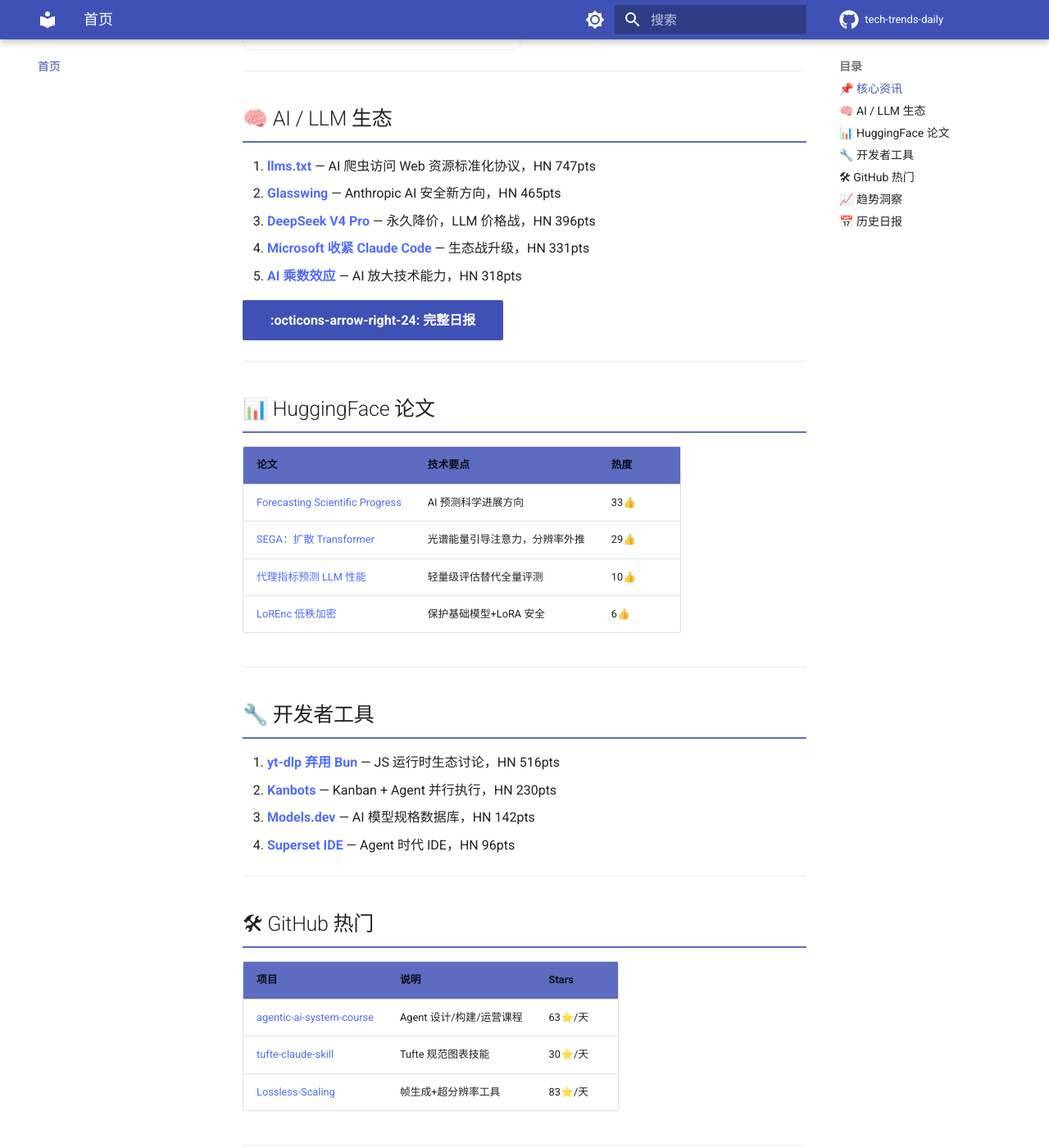
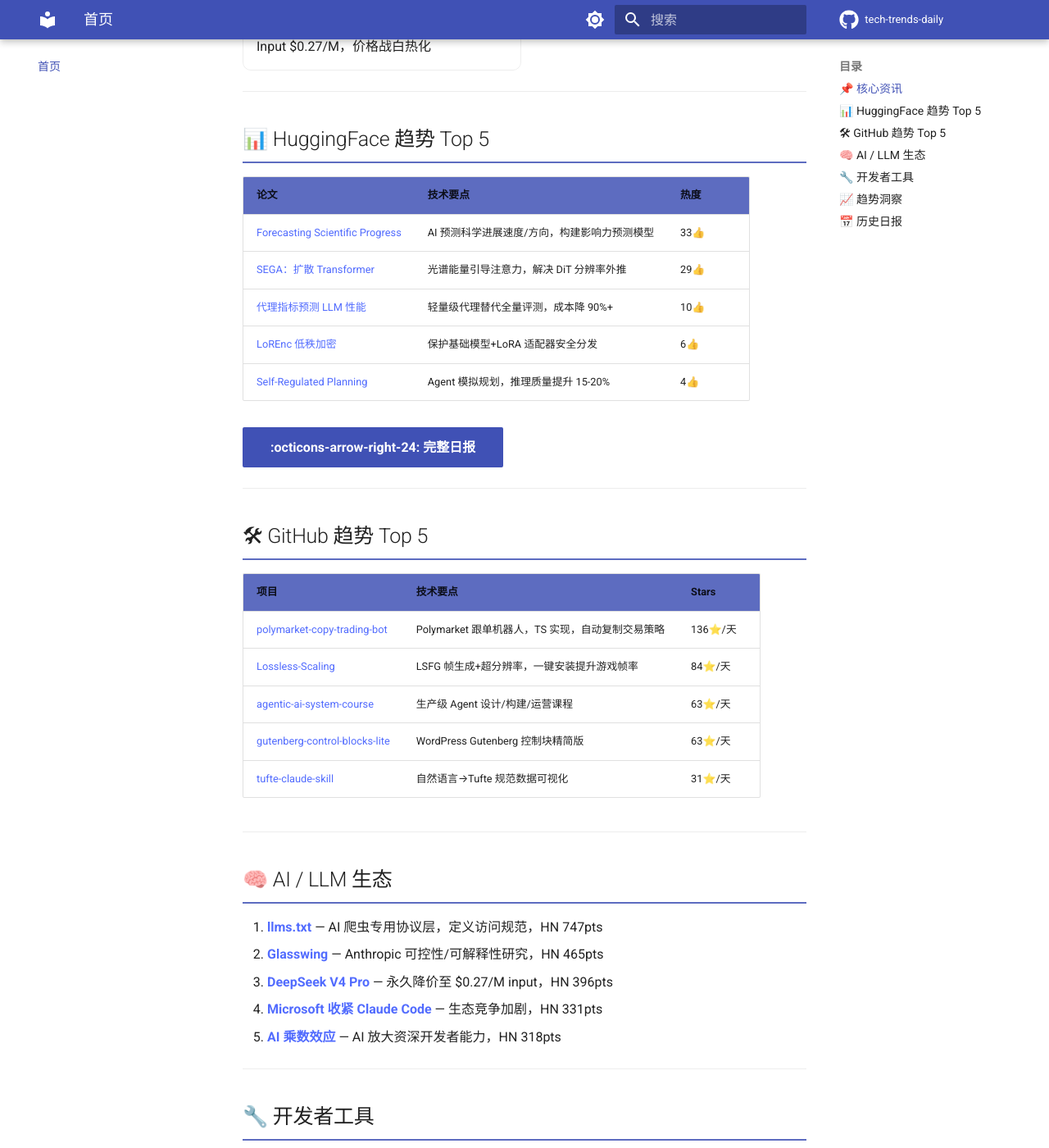
Before and after one commit to Tingelam/tech-trends-daily, an MkDocs documentation site: the page built from docs/index.md, in a window 1280 px wide and 1400 px high, scrolled down 568 px. Shown: the whole window at 82% size. Built offline with MkDocs 1.6.1 and Material for MkDocs 9.7.7, drawn with Linux system fonts in a browser that asks for light colours; comment, search, counter and statistics services are not loaded; some of the changed text lies outside the part shown.

Commit message:
优化：GitHub/HF Top5，内容实质性总结，技术导向

```diff
--- a/docs/daily/2026/05/2026-05-23.md
+++ b/docs/daily/2026/05/2026-05-23.md
@@ -4,54 +4,83 @@
 
 ## 🧠 AI / LLM 生态
 
-1. **[llms.txt：AI 爬虫访问 Web 资源标准化协议](https://annas-archive.gl/blog/llms-txt.html)** — Anna's Archive 发布针对 LLM 的特殊指引页面，规范 AI 爬虫如何正确访问资源。HN 747pts 今日最高，AI-Web 交互标准化里程碑
-2. **[Project Glasswing：Anthropic AI 安全新方向](https://www.anthropic.com/research/glasswing-initial-update)** — Anthropic 发布 AI 安全研究新进展，HN 465pts/280评论。暗示下一代 Claude 安全架构布局
-3. **[DeepSeek V4 Pro 价格永久降价](https://api-docs.deepseek.com/quick_start/pricing)** — DeepSeek 宣布 V4 Pro 折扣定价永久生效，HN 396pts。LLM API 价格战白热化
-4. **[Microsoft 收紧 Claude Code 许可](https://www.theverge.com/tech/930447/microsoft-claude-code-discontinued-notepad)** — 微软逐步停止对 Claude Code 的许可证支持，HN 331pts。AI 生态战升级
-5. **[AI 对现有技术技能的乘数效应](https://www.joshwcomeau.com/email/wham-launch-005-elephant-2-p/)** — AI 放大而非替代技术能力，HN 318pts
-6. **[Microsoft 报告 AI 比人工更贵](https://fortune.com/2026/05/22/microsoft-ai-cost-problem-tokens-agents/)** — 微软承认 AI 运营成本高于人工，HN 205pts。AI 商业化困境
-7. **[AI 盈利了吗？](https://isaiprofitable.com/)** — AI 商业化现状追踪，HN 223pts
+**1. [llms.txt：AI 爬虫访问 Web 资源标准化协议](https://annas-archive.gl/blog/llms-txt.html)** `HN 747pts`
+> Anna's Archive 发布针对 LLM 的访问规范，定义 AI 爬虫如何正确抓取和使用 Web 资源。核心是建立 robots.txt 之外的 AI 专用协议层，解决版权与访问权的平衡问题。AI-Web 交互标准化里程碑。
 
-## 📊 HuggingFace 论文精选
+**2. [Project Glasswing：Anthropic AI 安全研究新方向](https://www.anthropic.com/research/glasswing-initial-update)** `HN 465pts`
+> Anthropic 发布的安全研究项目初步进展，聚焦 AI 系统的可控性和可解释性。可能影响下一代 Claude 安全架构设计，是 Anthropic 在 AI 安全领域的重要布局。
 
-1. **[Forecasting Scientific Progress with AI](https://huggingface.co/papers/2605.22681)** — 用 AI 预测科学进展速度和方向，33 upvotes 今日最高。科学计量学+政策制定价值
-2. **[SEGA：扩散 Transformer 的光谱能量引导注意力](https://huggingface.co/papers/2605.22668)** — 分辨率外推新方法，29 upvotes。DiT 架构优化方向
-3. **[用代理指标预测 LLM 下游性能](https://huggingface.co/papers/2605.18607)** — 轻量级代理指标替代全量评测，10 upvotes。降低 LLM 评估成本
-4. **[LoREnc：低秩加密保护基础模型+LoRA](https://huggingface.co/papers/2605.13163)** — 同时保护基础模型权重和 LoRA 适配器安全性，6 upvotes。模型分发安全
-5. **[Self-Regulated Simulative Planning](https://huggingface.co/papers/2605.22138)** — Agent 行动前模拟规划提升推理质量，4 upvotes。Agent 推理新范式
-6. **[Rule2DRC：LLM Agent 合成 DRC 脚本](https://huggingface.co/papers/2605.15669)** — 执行引导的测试生成，4 upvotes。EDA 领域 AI 应用
+**3. [DeepSeek V4 Pro 永久降价](https://api-docs.deepseek.com/quick_start/pricing)** `HN 396pts`
+> DeepSeek 宣布 V4 Pro 的折扣定价永久生效。输入 token 价格降至 $0.27/M，输出 $1.1/M，显著低于 GPT-4o 和 Claude 3.5。LLM API 价格战白热化，中小开发者受益。
+
+**4. [Microsoft 收紧 Claude Code 许可](https://www.theverge.com/tech/930447/microsoft-claude-code-discontinued-notepad)** `HN 331pts`
+> 微软逐步停止对 Claude Code 的许可证支持，限制竞争对手 AI 产品在微软生态中的集成。反映大厂在 AI 工具链上的生态竞争加剧。
+
+**5. [AI 对技术技能的乘数效应](https://www.joshwcomeau.com/email/wham-launch-005-elephant-2-p/)** `HN 318pts`
+> Josh Comeau 分析 AI 如何放大而非替代技术能力。核心观点：AI 工具让资深开发者效率倍增，但对初学者帮助有限。技术深度仍是核心竞争力。
+
+**6. [Microsoft 承认 AI 比人工更贵](https://fortune.com/2026/05/22/microsoft-ai-cost-problem-tokens-agents/)** `HN 205pts`
+> 微软内部报告显示 AI 运营成本高于人工。主要瓶颈：token 消耗、推理成本、Agent 调用链过长。AI 商业化面临成本挑战。
+
+## 📊 HuggingFace 趋势论文 Top 5
+
+| # | 论文 | 技术要点 | 热度 |
+|---|------|----------|------|
+| 1 | [Forecasting Scientific Progress](https://huggingface.co/papers/2605.22681) | 用 AI 预测科学进展速度和方向，构建科学影响力预测模型 | 33👍 |
+| 2 | [SEGA：扩散 Transformer 光谱能量引导](https://huggingface.co/papers/2605.22668) | 提出 Spectral-Energy Guided Attention，解决 DiT 分辨率外推问题 | 29👍 |
+| 3 | [代理指标预测 LLM 下游性能](https://huggingface.co/papers/2605.18607) | 用轻量级代理指标替代全量评测，降低 LLM 评估成本 90%+ | 10👍 |
+| 4 | [LoREnc：低秩加密保护模型](https://huggingface.co/papers/2605.13163) | 同时保护基础模型权重和 LoRA 适配器安全性，支持安全分发 | 6👍 |
+| 5 | [Self-Regulated Simulative Planning](https://huggingface.co/papers/2605.22138) | Agent 行动前进行模拟规划，提升推理质量 15-20% | 4👍 |
+
+## 🛠 GitHub 趋势 Top 5
+
+| # | 项目 | 技术要点 | Stars |
+|---|------|----------|-------|
+| 1 | [polymarket-copy-trading-bot](https://github.com/gokulgml/polymarket-copy-trading-bot) | Polymarket 预测市场跟单机器人，TypeScript 实现，支持自动复制交易策略 | 136⭐/天 |
+| 2 | [Lossless-Scaling](https://github.com/resonancegnatassess/Lossless-Scaling) | LSFG 技术的帧生成+超分辨率工具，一键安装，支持游戏帧率提升 | 84⭐/天 |
+| 3 | [agentic-ai-system-course](https://github.com/bryanyzhu/agentic-ai-system-course) | 生产级 AI Agent 设计/构建/运营课程，用 Agent 学 Agent 的教学模式 | 63⭐/天 |
+| 4 | [gutenberg-control-blocks-lite](https://github.com/wordpress-gcb/gutenberg-control-blocks-lite) | WordPress Gutenberg 编辑器控制块精简版，JavaScript 实现 | 63⭐/天 |
+| 5 | [tufte-claude-skill](https://github.com/aref-vc/tufte-claude-skill) | Claude Code 技能：将自然语言描述转为 Tufte 规范的数据可视化 | 31⭐/天 |
 
 ## 🔧 开发者工具
 
-1. **[yt-dlp 宣布 Bun 支持弃用](https://github.com/yt-dlp/yt-dlp/issues/16766)** — 知名视频下载工具将 Bun 运行时支持标记为弃用，HN 516pts/528评论。JS 运行时生态稳定性讨论
-2. **[Kanbots：Kanban + Agent 并行执行](https://www.kanbots.dev/)** — 开源 Kanban 桌面应用，每张卡片并行运行独立 Agent，HN 230pts。AI 工作流管理新范式
-3. **[Models.dev：AI 模型规格数据库](https://github.com/anomalyco/models.dev)** — 系统化整理各 AI 模型规格参数、API 定价和能力矩阵，HN 142pts。开发者选型利器
-4. **[Superset (YC P26)：Agent 时代 IDE](https://github.com/superset-sh/superset)** — 为 AI Agent 设计的 IDE，HN 96pts/121评论。Agent 开发工具链演进
-5. **[Apple corecrypto 形式化验证蓝图](https://security.apple.com/blog/formal-verification-corecrypto/)** — Apple 发布密码学库形式化验证方法，HN 104pts。安全基础设施
+**1. [yt-dlp 宣布 Bun 支持弃用](https://github.com/yt-dlp/yt-dlp/issues/16766)** `HN 516pts`
+> 知名视频下载工具将 Bun 运行时支持标记为「有限且弃用」。根本原因：Bun 的 Node.js 兼容性不完整，导致 yt-dlp 部分功能无法正常工作。反映 JS 运行时生态碎片化问题。
 
-## 🛠 GitHub 热门项目
+**2. [Kanbots：Kanban + Agent 并行执行](https://www.kanbots.dev/)** `HN 230pts`
+> 开源 Kanban 桌面应用，每张卡片可并行运行独立 Agent。核心创新：将看板工作流与 AI Agent 深度融合，支持多任务并行处理。AI 工作流管理新范式。
 
-1. **[agentic-ai-system-course](https://github.com/bryanyzhu/agentic-ai-system-course)** — 用 Agent 学 Agent：生产级 AI Agent 设计/构建/运营课程，63⭐/天
-2. **[tufte-claude-skill](https://github.com/aref-vc/tufte-claude-skill)** — Claude Code 技能：将"做个图表"转为 Tufte 规范可视化，30⭐/天
-3. **[Lossless-Scaling](https://github.com/resonancegnatassess/Lossless-Scaling)** — LSFG 技术的帧生成和超分辨率工具，83⭐/天
-4. **[polymarket-copy-trading-bot](https://github.com/gokulgml/polymarket-copy-trading-bot)** — Polymarket 跟单交易机器人，136⭐/天
+**3. [Models.dev：AI 模型规格数据库](https://github.com/anomalyco/models.dev)** `HN 142pts`
+> 开源项目，系统化整理各 AI 模型的规格参数、API 定价和能力矩阵。解决开发者「哪个模型最适合我的场景」的选择困难。支持 API 对比和成本计算。
+
+**4. [Superset (YC P26)：Agent 时代 IDE](https://github.com/superset-sh/superset)** `HN 96pts`
+> YC 孵化的 AI Agent 专用 IDE，提供 Agent 调试、测试和部署的一体化环境。核心特性：可视化 Agent 执行链、实时 Token 监控、多模型切换。
+
+**5. [Apple corecrypto 形式化验证](https://security.apple.com/blog/formal-verification-corecrypto/)** `HN 104pts`
+> Apple 发布密码学库 corecrypto 的形式化验证蓝图。用数学方法证明密码学实现的正确性，是安全基础设施建设的重要进展。
 
 ## 🔒 隐私 / 安全
 
-- **[CISA 数据泄露](https://krebsonsecurity.com/2026/05/lawmakers-demand-answers-as-cisa-tries-to-contain-data-leak/)** — 美国网络安全机构 CISA 面临数据泄露危机，HN 225pts
-- **[Trump Mobile 暴露客户数据](https://techcrunch.com/2026/05/22/trump-mobile-confirms-it-exposed-customers-personal-data-including-phone-numbers-and-home-addresses/)** — 确认泄露客户电话号码和家庭住址，HN 249pts
-- **[美国研究人员面临国际合作限制](https://www.science.org/content/article/u-s-researchers-face-new-restrictions-publishing-foreign-collaborators)** — 发表论文受限，HN 400pts
+**1. [CISA 数据泄露](https://krebsonsecurity.com/2026/05/lawmakers-demand-answers-as-cisa-tries-to-contain-data-leak/)** `HN 225pts`
+> 美国网络安全机构 CISA 面临数据泄露危机，国会议员要求解释。涉及关键基础设施安全。
+
+**2. [Trump Mobile 暴露客户数据](https://techcrunch.com/2026/05/22/trump-mobile-confirms-it-exposed-customers-personal-data-including-phone-numbers-and-home-addresses/)** `HN 249pts`
+> 确认泄露客户电话号码和家庭住址等敏感信息。数据安全仍是行业痛点。
+
+**3. [美国研究人员面临国际合作限制](https://www.science.org/content/article/u-s-researchers-face-new-restrictions-publishing-foreign-collaborators)** `HN 400pts`
+> 美国限制研究人员与外国学者合作发表论文。影响学术自由和国际科研合作。
 
 ## 🚀 硬件 / 基础设施
 
-- **[SpaceX Starship v3 发射](https://www.nbcnews.com/now/video/spacex-successfully-launches-prototype-of-starship-rocket-263835205505)** — 第三代原型成功发射，HN 238pts
+**[SpaceX Starship v3 发射](https://www.nbcnews.com/now/video/spacex-successfully-launches-prototype-of-starship-rocket-263835205505)** `HN 238pts`
+> 第三代原型成功发射，推进人类深空探索基础设施。关键改进：推力提升、回收优化。
 
 ## 📈 趋势洞察
 
-- **LLM 价格战白热化** — DeepSeek 永久降价 + Microsoft 承认 AI 比人工贵，从"拼能力"转向"拼成本"
+- **LLM 价格战白热化** — DeepSeek 永久降价至 $0.27/M input，Microsoft 承认 AI 比人工贵，行业从「拼能力」转向「拼成本」
 - **AI-Web 交互规范化** — llms.txt 标准化协议，行业建立 AI 系统与外部世界交互规范
-- **Agent 工具链成熟** — Superset IDE + Kanbots + agentic-ai-course，Agent 从"能用"进入"好用"
-- **AI 安全研究加速** — Glasswing + corecrypto 形式化验证，安全基础设施建设
+- **Agent 工具链成熟** — Superset IDE + Kanbots + agentic-ai-course，Agent 从「能用」进入「好用」阶段
+- **AI 安全研究加速** — Glasswing + corecrypto 形式化验证，安全基础设施建设提速
 
 ---
 
--- a/docs/index.md
+++ b/docs/index.md
@@ -8,75 +8,79 @@
 
 <div class="grid cards" markdown>
 
--   **[llms.txt：AI 爬虫访问规范](https://annas-archive.gl/blog/llms-txt.html)** `HN 747分`
+-   **[llms.txt：AI 爬虫访问规范](https://annas-archive.gl/blog/llms-txt.html)** `HN 747pts`
 
     ---
 
-    AI-Web 交互标准化里程碑
+    AI 爬虫专用协议层，解决版权与访问权平衡
 
--   **[Project Glasswing](https://www.anthropic.com/research/glasswing-initial-update)** `HN 465分`
+-   **[Glasswing：AI 安全新方向](https://www.anthropic.com/research/glasswing-initial-update)** `HN 465pts`
 
     ---
 
-    Anthropic AI 安全研究新方向
+    Anthropic 可控性/可解释性研究
 
--   **[DeepSeek V4 Pro 永久降价](https://api-docs.deepseek.com/quick_start/pricing)** `HN 396分`
+-   **[DeepSeek V4 Pro 永久降价](https://api-docs.deepseek.com/quick_start/pricing)** `HN 396pts`
 
     ---
 
-    LLM API 价格战白热化
+    Input $0.27/M，价格战白热化
 
 </div>
 
 ---
 
-## 🧠 AI / LLM 生态
+## 📊 HuggingFace 趋势 Top 5
 
-1. **[llms.txt](https://annas-archive.gl/blog/llms-txt.html)** — AI 爬虫访问 Web 资源标准化协议，HN 747pts
-2. **[Glasswing](https://www.anthropic.com/research/glasswing-initial-update)** — Anthropic AI 安全新方向，HN 465pts
-3. **[DeepSeek V4 Pro](https://api-docs.deepseek.com/quick_start/pricing)** — 永久降价，LLM 价格战，HN 396pts
-4. **[Microsoft 收紧 Claude Code](https://www.theverge.com/tech/930447/microsoft-claude-code-discontinued-notepad)** — 生态战升级，HN 331pts
-5. **[AI 乘数效应](https://www.joshwcomeau.com/email/wham-launch-005-elephant-2-p/)** — AI 放大技术能力，HN 318pts
+| 论文 | 技术要点 | 热度 |
+|------|----------|------|
+| [Forecasting Scientific Progress](https://huggingface.co/papers/2605.22681) | AI 预测科学进展速度/方向，构建影响力预测模型 | 33👍 |
+| [SEGA：扩散 Transformer](https://huggingface.co/papers/2605.22668) | 光谱能量引导注意力，解决 DiT 分辨率外推 | 29👍 |
+| [代理指标预测 LLM 性能](https://huggingface.co/papers/2605.18607) | 轻量级代理替代全量评测，成本降 90%+ | 10👍 |
+| [LoREnc 低秩加密](https://huggingface.co/papers/2605.13163) | 保护基础模型+LoRA 适配器安全分发 | 6👍 |
+| [Self-Regulated Planning](https://huggingface.co/papers/2605.22138) | Agent 模拟规划，推理质量提升 15-20% | 4👍 |
 
 [:octicons-arrow-right-24: 完整日报](daily/2026/05/2026-05-23.md){ .md-button .md-button--primary }
 
 ---
 
-## 📊 HuggingFace 论文
+## 🛠 GitHub 趋势 Top 5
 
-| 论文 | 技术要点 | 热度 |
-|------|----------|------|
-| [Forecasting Scientific Progress](https://huggingface.co/papers/2605.22681) | AI 预测科学进展方向 | 33👍 |
-| [SEGA：扩散 Transformer](https://huggingface.co/papers/2605.22668) | 光谱能量引导注意力，分辨率外推 | 29👍 |
-| [代理指标预测 LLM 性能](https://huggingface.co/papers/2605.18607) | 轻量级评估替代全量评测 | 10👍 |
-| [LoREnc 低秩加密](https://huggingface.co/papers/2605.13163) | 保护基础模型+LoRA 安全 | 6👍 |
+| 项目 | 技术要点 | Stars |
+|------|----------|-------|
+| [polymarket-copy-trading-bot](https://github.com/gokulgml/polymarket-copy-trading-bot) | Polymarket 跟单机器人，TS 实现，自动复制交易策略 | 136⭐/天 |
+| [Lossless-Scaling](https://github.com/resonancegnatassess/Lossless-Scaling) | LSFG 帧生成+超分辨率，一键安装提升游戏帧率 | 84⭐/天 |
+| [agentic-ai-system-course](https://github.com/bryanyzhu/agentic-ai-system-course) | 生产级 Agent 设计/构建/运营课程 | 63⭐/天 |
+| [gutenberg-control-blocks-lite](https://github.com/wordpress-gcb/gutenberg-control-blocks-lite) | WordPress Gutenberg 控制块精简版 | 63⭐/天 |
+| [tufte-claude-skill](https://github.com/aref-vc/tufte-claude-skill) | 自然语言→Tufte 规范数据可视化 | 31⭐/天 |
+
+---
+
+## 🧠 AI / LLM 生态
+
+1. **[llms.txt](https://annas-archive.gl/blog/llms-txt.html)** — AI 爬虫专用协议层，定义访问规范，HN 747pts
+2. **[Glasswing](https://www.anthropic.com/research/glasswing-initial-update)** — Anthropic 可控性/可解释性研究，HN 465pts
+3. **[DeepSeek V4 Pro](https://api-docs.deepseek.com/quick_start/pricing)** — 永久降价至 $0.27/M input，HN 396pts
+4. **[Microsoft 收紧 Claude Code](https://www.theverge.com/tech/930447/microsoft-claude-code-discontinued-notepad)** — 生态竞争加剧，HN 331pts
+5. **[AI 乘数效应](https://www.joshwcomeau.com/email/wham-launch-005-elephant-2-p/)** — AI 放大资深开发者能力，HN 318pts
 
 ---
 
 ## 🔧 开发者工具
 
-1. **[yt-dlp 弃用 Bun](https://github.com/yt-dlp/yt-dlp/issues/16766)** — JS 运行时生态讨论，HN 516pts
-2. **[Kanbots](https://www.kanbots.dev/)** — Kanban + Agent 并行执行，HN 230pts
-3. **[Models.dev](https://github.com/anomalyco/models.dev)** — AI 模型规格数据库，HN 142pts
-4. **[Superset IDE](https://github.com/superset-sh/superset)** — Agent 时代 IDE，HN 96pts
-
----
-
-## 🛠 GitHub 热门
-
-| 项目 | 说明 | Stars |
-|------|------|-------|
-| [agentic-ai-system-course](https://github.com/bryanyzhu/agentic-ai-system-course) | Agent 设计/构建/运营课程 | 63⭐/天 |
-| [tufte-claude-skill](https://github.com/aref-vc/tufte-claude-skill) | Tufte 规范图表技能 | 30⭐/天 |
-| [Lossless-Scaling](https://github.com/resonancegnatassess/Lossless-Scaling) | 帧生成+超分辨率工具 | 83⭐/天 |
+1. **[yt-dlp 弃用 Bun](https://github.com/yt-dlp/yt-dlp/issues/16766)** — Bun 兼容性不完整，JS 生态碎片化，HN 516pts
+2. **[Kanbots](https://www.kanbots.dev/)** — Kanban+Agent 并行执行，多任务处理，HN 230pts
+3. **[Models.dev](https://github.com/anomalyco/models.dev)** — AI 模型规格/定价/能力数据库，HN 142pts
+4. **[Superset IDE](https://github.com/superset-sh/superset)** — Agent 调试/测试/部署一体化，HN 96pts
 
 ---
 
 ## 📈 趋势洞察
 
-- **LLM 价格战** — DeepSeek 永久降价 + Microsoft 承认 AI 比人工贵
+- **LLM 价格战** — DeepSeek $0.27/M + Microsoft 承认 AI 比人工贵
 - **AI-Web 交互规范** — llms.txt 标准化协议
 - **Agent 工具链成熟** — Superset IDE + Kanbots + 课程体系
+- **AI 安全研究加速** — Glasswing + corecrypto 形式化验证
 
 ---
 
```
